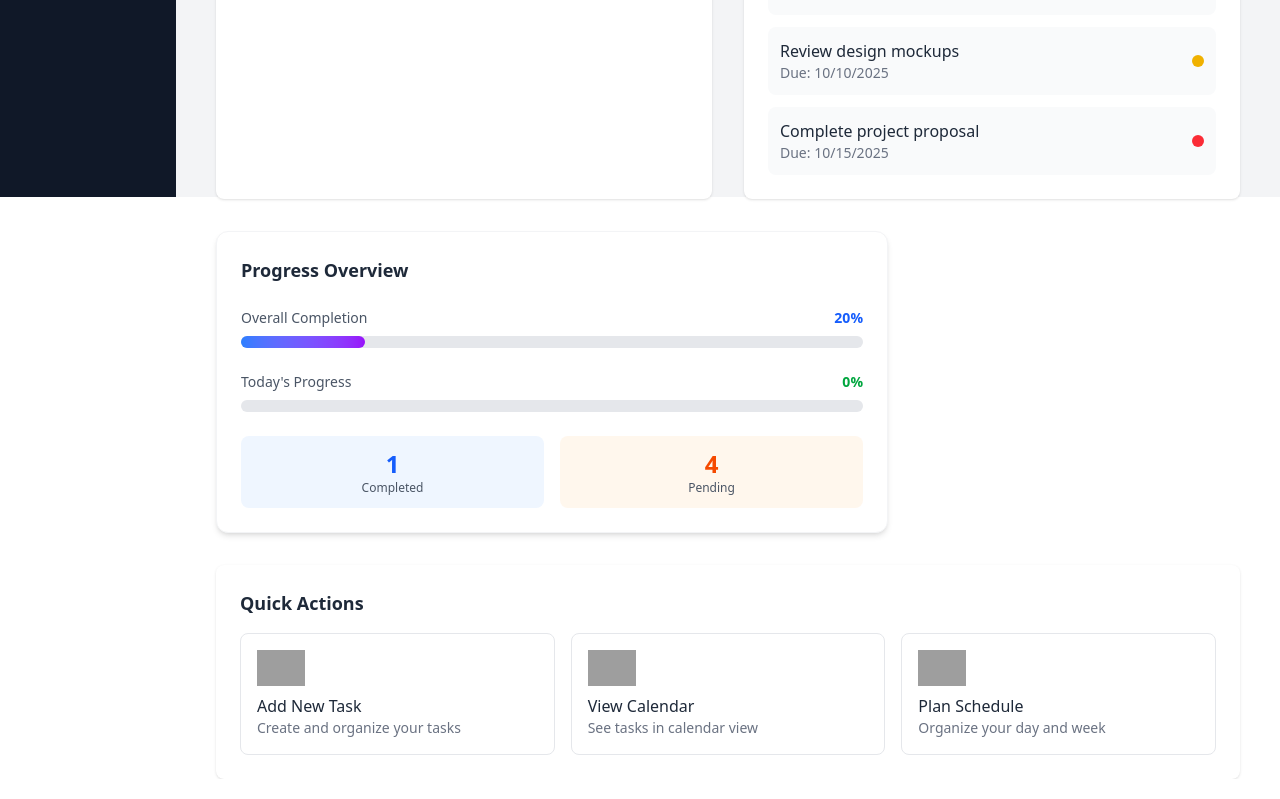
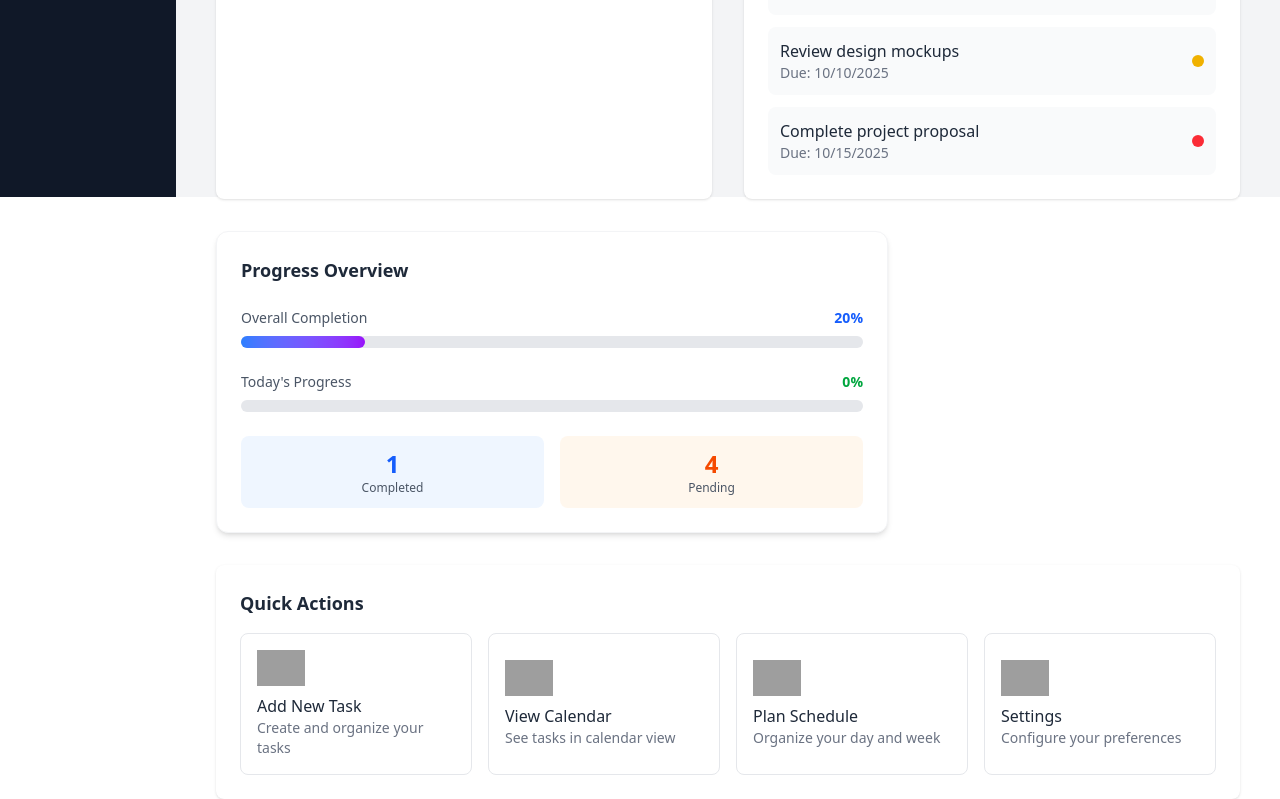
Before and after one commit to VarunKarthikB-18/Schedulr, a React (Vite) app in the folder frontend/: page /dashboard in a window 1280 px wide. Shown: the part 603-1402 px from the top of the page. Built offline with nearby package versions, Linux system fonts and the light colour scheme; grey boxes are pictures that could not be loaded.

Commit message:
Add Settings button to DashboardPage for user preferences

```diff
--- a/frontend/src/pages/DashboardPage.jsx
+++ b/frontend/src/pages/DashboardPage.jsx
@@ -177,7 +177,7 @@ export default function DashboardPage() {
       {/* Quick Actions */}
       <div className="bg-white rounded-lg shadow p-6">
         <h3 className="text-lg font-semibold text-gray-800 mb-4">Quick Actions</h3>
-        <div className="grid grid-cols-1 md:grid-cols-3 gap-4">
+        <div className="grid grid-cols-1 md:grid-cols-4 gap-4">
           <button
             onClick={() => navigate('/tasks')}
             className="p-4 border border-gray-200 rounded-lg hover:bg-gray-50 transition-colors text-left"
@@ -204,6 +204,15 @@ export default function DashboardPage() {
             <h4 className="font-medium text-gray-800">Plan Schedule</h4>
             <p className="text-sm text-gray-500">Organize your day and week</p>
           </button>
+
+          <button
+            onClick={() => navigate('/settings')}
+            className="p-4 border border-gray-200 rounded-lg hover:bg-gray-50 transition-colors text-left"
+          >
+            <div className="mb-2"><img width="48" height="48" src="https://img.icons8.com/color/48/settings--v1.png" alt="settings--v1"/></div>
+            <h4 className="font-medium text-gray-800">Settings</h4>
+            <p className="text-sm text-gray-500">Configure your preferences</p>
+          </button>
         </div>
       </div>
     </div>
```
